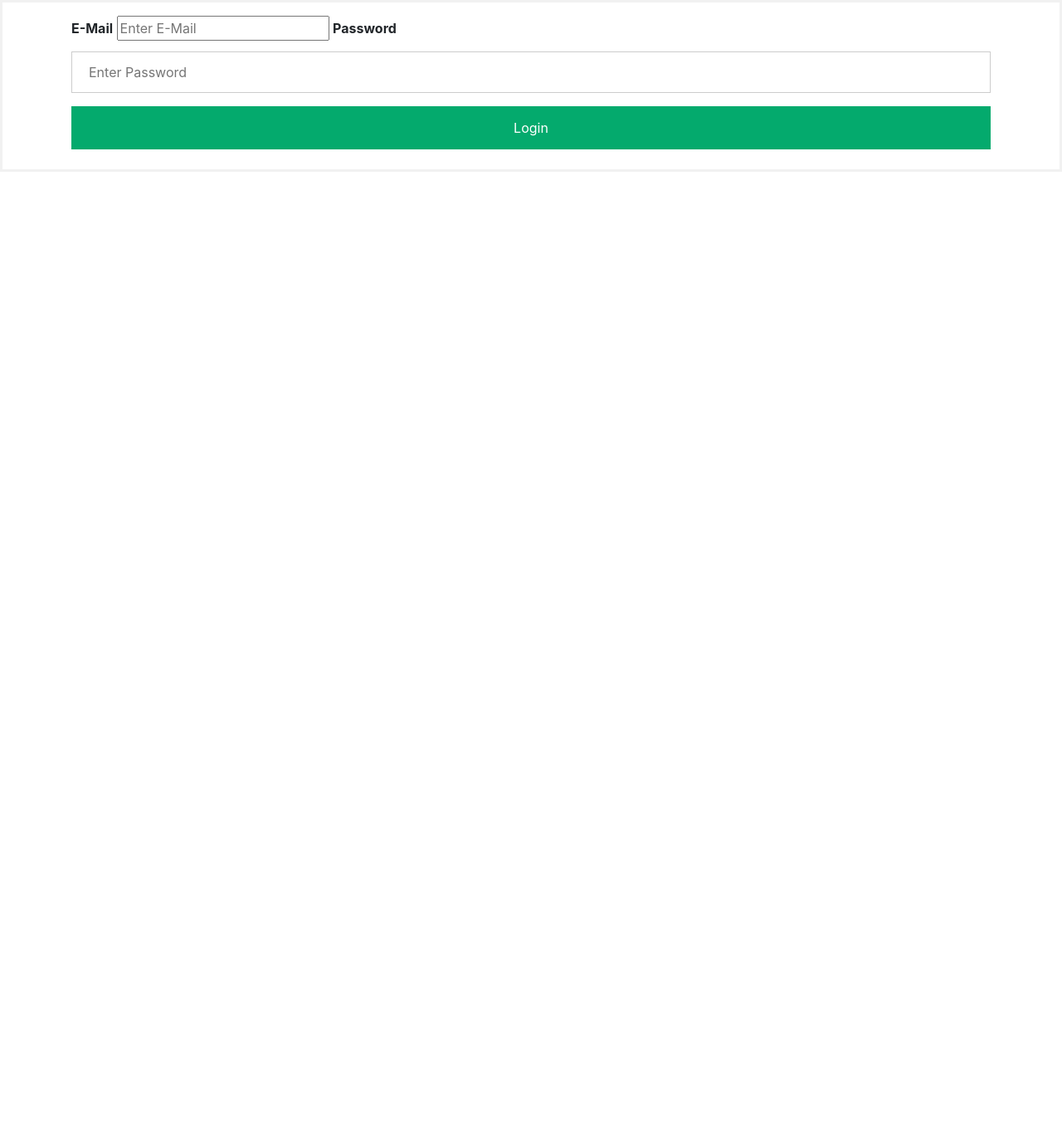
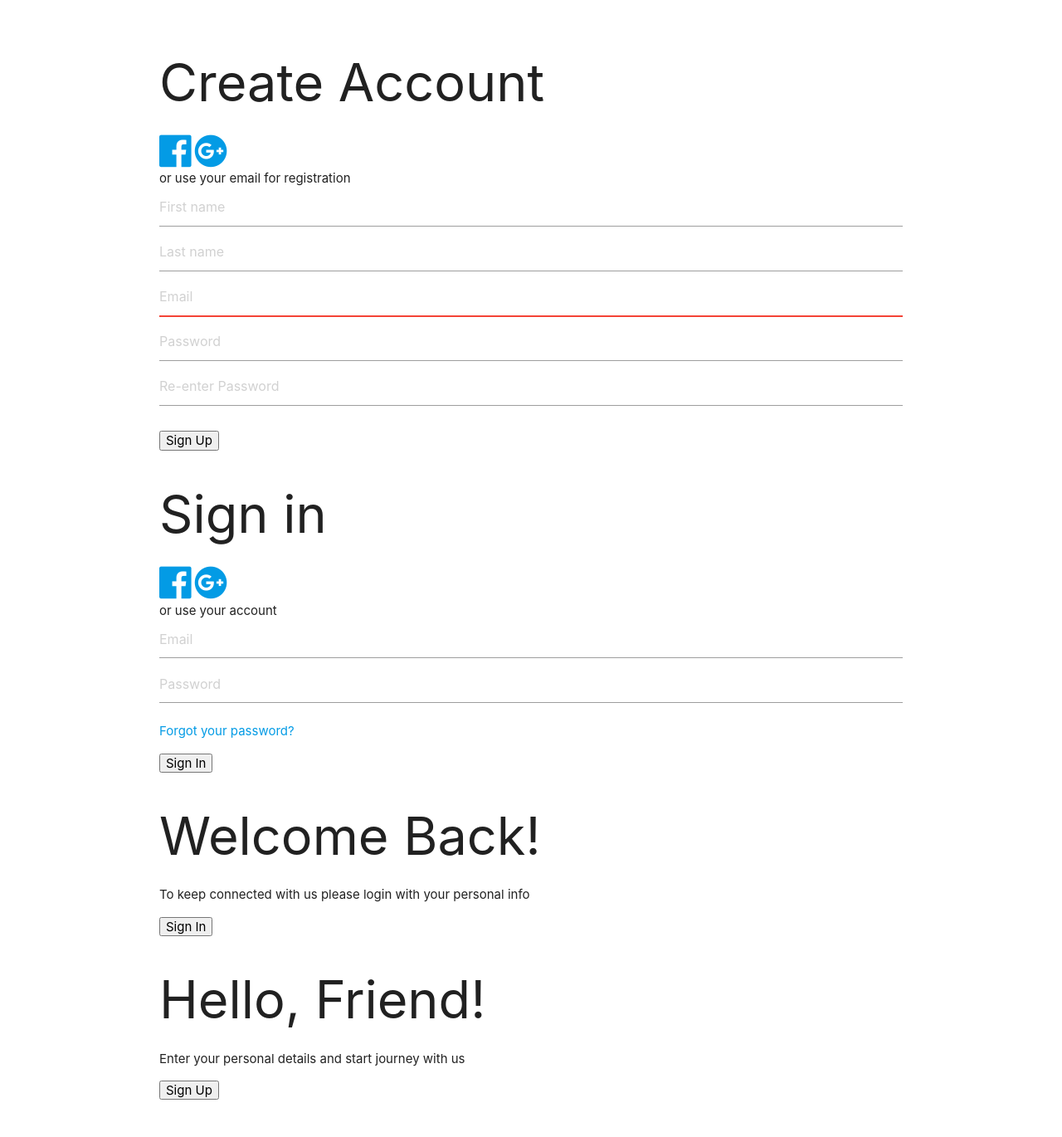
Before and after one commit to Shrirampareek888/Automated-Video-Summarizer, a Flask app: page /login-page in a window 1280 px wide. Shown: the whole page at 83% size. Before the commit the page ends 207 px from the top, so only its background shows below. Run offline with Flask 2, Linux system fonts and the light colour scheme; parts of the project's set-up code (start-up, migrations or seed data) failed here and were passed over.

Commit message:
Login page added

```diff
--- a/templates/login.html
+++ b/templates/login.html
@@ -1,33 +1,84 @@
-<!DOCTYPE html>
-<html lang="en">
+<html lang="en"><head>
+        <meta name="viewport" content="width=device-width, initial-scale=1.0">
+        <link rel="shortcut icon" href="image/x-icon">
+        <link rel="stylesheet" href="https://cdnjs.cloudflare.com/ajax/libs/materialize/1.0.0/css/materialize.min.css">
+        <link href="https://fonts.googleapis.com/icon?family=Material+Icons" rel="stylesheet">
+        <link href="https://fonts.googleapis.com/css?family=Inconsolata:700">
+        <link rel="stylesheet" type="text/css" href="../static/assets/css/signup.css">
+        <link rel="stylesheet" type="text/css" href="https://stackpath.bootstrapcdn.com/font-awesome/4.7.0/css/font-awesome.min.css">
+        <title>LogIN</title>
+    </head>
+    <body class="">
+        <header>
+            <ul class="sidenav" id="mobile-links">
+                <li><a href="/about">About</a></li>
+                <li><a href="/contact">Contact</a></li>
+            </ul>
+        </header>
 
-<head>
-    <meta charset="UTF-8">
-    <meta http-equiv="X-UA-Compatible" content="IE=edge">
-    <meta name="viewport" content="width=device-width, initial-scale=1.0">
-    <link rel="stylesheet" href="https://cdn.jsdelivr.net/npm/bootstrap@4.6.0/dist/css/bootstrap.min.css"
-        integrity="sha384-B0vP5xmATw1+K9KRQjQERJvTumQW0nPEzvF6L/Z6nronJ3oUOFUFpCjEUQouq2+l" crossorigin="anonymous">
-    <link rel="stylesheet" href="{{ url_for('static', filename='login-styles.css') }}">
-    <script src="https://cdn.jsdelivr.net/npm/bootstrap@4.6.0/dist/js/bootstrap.min.js"
-        integrity="sha384-+YQ4JLhjyBLPDQt//I+STsc9iw4uQqACwlvpslubQzn4u2UU2UFM80nGisd026JF"
-        crossorigin="anonymous"></script>
-    <title>Login Page for employer</title>
-</head>
+        <div id="content" class="container">
+            <br>
+            <div class="container1 right-panel-active" id="container1">
+                <div class="form-container sign-up-container">
+                    <form action="/signup" id="form_1" method="post">
+                        <h1>Create Account</h1>
+                        <div class="social-container">
+                            <a href="https://www.facebook.com/"><i class="fa fa-facebook-official fa-3x" aria-hidden="true"></i></a>
+                            <a href="https://www.google.com/gmail/"><i class="fa fa-google-plus-official fa-3x" aria-hidden="true"></i></a>
+                        </div>
+                        <span>or use your email for registration</span>
+                        <input type="text" placeholder="First name" id="fname" class="validate" name="fname" required="required">
+                        <input type="text" placeholder="Last name" id="lname" class="validate" name="lname" required="required">
+                        <input type="email" placeholder="Email" id="email" name="email" class="validate invalid" required="required">
 
-<body>
-    <form action="/employer/login" method="post">
+
+                        <input type="password" name="pwd" placeholder="Password" id="password" required="required" pattern="(?=.*\d)(?=.*[a-z])(?=.*[A-Z]).{8,}" title="Must contain at least one number and one uppercase and lowercase letter, and at least 8 or more characters">
+                        <input type="password" name="rpwd" placeholder="Re-enter Password" id="repassword" required="required" pattern="(?=.*\d)(?=.*[a-z])(?=.*[A-Z]).{8,}" title="Must contain at least one number and one uppercase and lowercase letter, and at least 8 or more characters">
+                        <br>
+                        <br>
+                        <div>
+                            <input id="su" type="submit" value="Sign Up">
+                        </div>
+                    </form>
+                </div>
+
+                <div class="form-container sign-in-container">
+                    <form action="/login" id="form_3" method="post">
+                        <h1>Sign in</h1>
+                        <div class="social-container">
+                            <a href="https://www.facebook.com/"><i class="fa fa-facebook-official fa-3x" aria-hidden="true"></i></a>
+                            <a href="https://www.google.com/gmail/"><i class="fa fa-google-plus-official fa-3x" aria-hidden="true"></i></a>
+                        </div>
+                        <span>or use your account</span>
+                        <input type="email" placeholder="Email" name="si_email" required="required">
+                        <input type="password" placeholder="Password" name="si_pwd" required="required">
+                        <p><a href="/forgotpassword" id="forgotpass">Forgot your password?</a></p>
+                        <div>
+                            <input id="si" type="submit" value="Sign In">
+                        </div>
+                    </form>
+                </div>
+                <div class="overlay-container">
+                    <div class="overlay">
+                        <div class="overlay-panel overlay-left">
+                            <h1>Welcome Back!</h1>
+                            <p>To keep connected with us please login with your personal info</p>
+                            <button class="ghost" id="signIn">Sign In</button>
+                        </div>
+                        <div class="overlay-panel overlay-right">
+                            <h1>Hello, Friend!</h1>
+                            <p>Enter your personal details and start journey with us</p>
+                            <button class="ghost" id="signUp">Sign Up</button>
+                        </div>
+                    </div>
+                </div>
+            </div>
+            <br><br>
         </div>
 
-        <div class="container">
-            <label for="email"><b>E-Mail</b></label>
-            <input type="email" placeholder="Enter E-Mail" name="email" required>
+        <script src="https://cdnjs.cloudflare.com/ajax/libs/materialize/1.0.0/js/materialize.min.js"></script>
+        <script src="https://code.jquery.com/jquery-3.3.1.min.js" integrity="sha256-FgpCb/KJQlLNfOu91ta32o/NMZxltwRo8QtmkMRdAu8=" crossorigin="anonymous"></script>
+        <script src="../static/assets/js/signup.js" type="text/javascript"></script>
 
-            <label for="psw"><b>Password</b></label>
-            <input type="password" placeholder="Enter Password" name="password" required>
 
-            <button type="submit">Login</button>
-        </div>
-    </form>
-</body>
-
-</html>
+</body></html>
```
